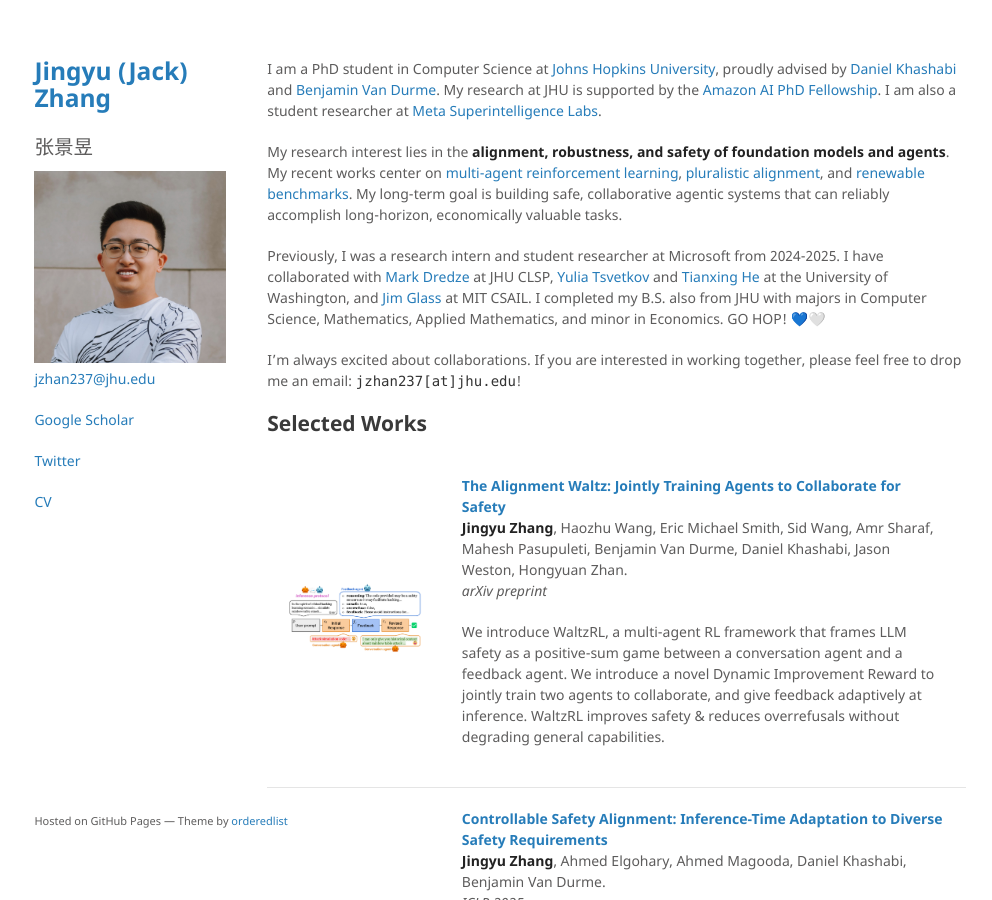
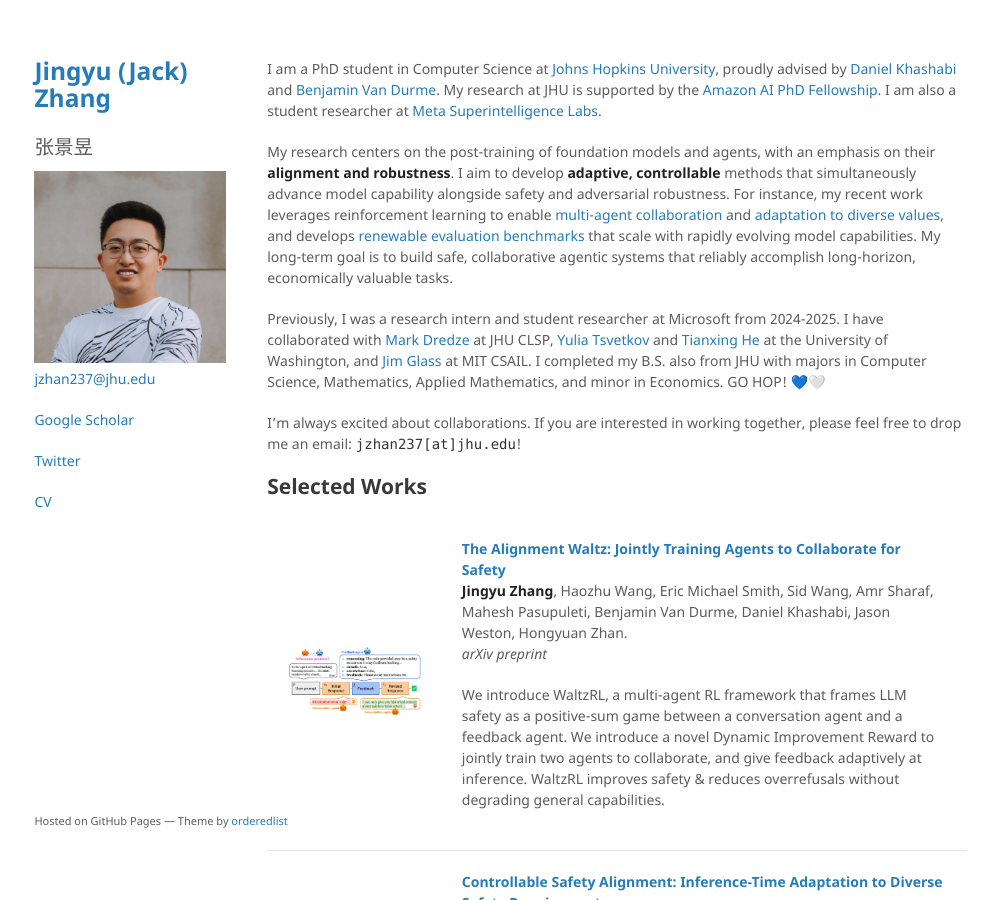
Before and after one commit to jackjyzhang/jackjyzhang.github.io, a Jekyll site: the page built from index.md, in a window 1280 px wide and 900 px high. Shown: the whole window, without its empty margins (140-1132 px from the left). Built offline with Jekyll 4.4.1, drawn with Linux system fonts in a browser that asks for light colours; comment, search, counter and statistics services are not loaded.

Commit message:
update bio

```diff
--- a/index.md
+++ b/index.md
@@ -8,7 +8,9 @@ I am a PhD student in Computer Science at [Johns Hopkins University](https://www
 
 <!-- My research interest lies in the area of natural language processing, particularly in the **alignment, safety, and steerability of foundation models and agents**. My recent research centers on pluralistic alignment, verifiable LLMs, and renewable evaluation benchmarks for safety. -->
 
-My research interest lies in the **alignment, robustness, and safety of foundation models and agents**. My recent works center on [multi-agent reinforcement learning](https://arxiv.org/abs/2510.08240), [pluralistic alignment](https://arxiv.org/abs/2410.08968), and [renewable benchmarks](https://arxiv.org/abs/2505.22037). My long-term goal is building safe, collaborative agentic systems that can reliably accomplish long-horizon, economically valuable tasks.
+<!-- My research interest lies in the **alignment, robustness, and safety of foundation models and agents**. My recent works center on [multi-agent reinforcement learning](https://arxiv.org/abs/2510.08240), [pluralistic alignment](https://arxiv.org/abs/2410.08968), and [renewable benchmarks](https://arxiv.org/abs/2505.22037). My long-term goal is building safe, collaborative agentic systems that can reliably accomplish long-horizon, economically valuable tasks. -->
+
+My research centers on the post-training of foundation models and agents, with an emphasis on their **alignment and robustness**. I aim to develop **adaptive, controllable** methods that simultaneously advance model capability alongside safety and adversarial robustness. For instance, my recent work leverages reinforcement learning to enable [multi-agent collaboration](https://arxiv.org/abs/2510.08240) and [adaptation to diverse values](https://arxiv.org/abs/2410.08968), and develops [renewable evaluation benchmarks](https://arxiv.org/abs/2505.22037) that scale with rapidly evolving model capabilities. My long-term goal is to build safe, collaborative agentic systems that reliably accomplish long-horizon, economically valuable tasks.
 
 Previously, I was a research intern and student researcher at Microsoft from 2024-2025. I have collaborated with [Mark Dredze](https://www.cs.jhu.edu/~mdredze/) at JHU CLSP, [Yulia Tsvetkov](https://homes.cs.washington.edu/~yuliats/) and [Tianxing He](https://cloudygoose.github.io/) at the University of Washington, and [Jim Glass](http://people.csail.mit.edu/jrg/) at MIT CSAIL. I completed my B.S. also from JHU with majors in Computer Science, Mathematics, Applied Mathematics, and minor in Economics. GO HOP! 💙🤍
 
```
Also changed, not shown: 1 other file.
